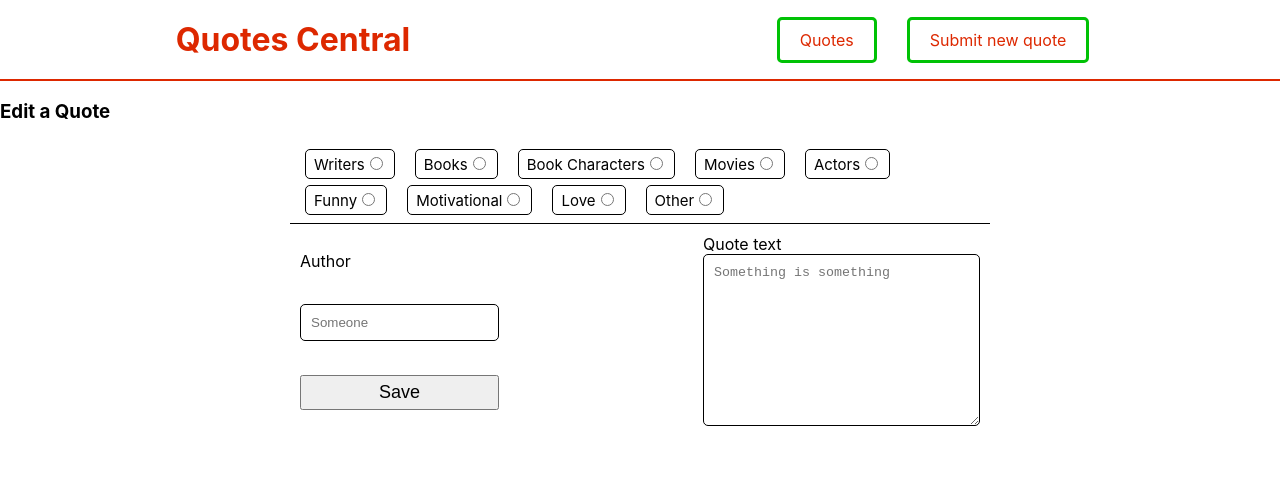
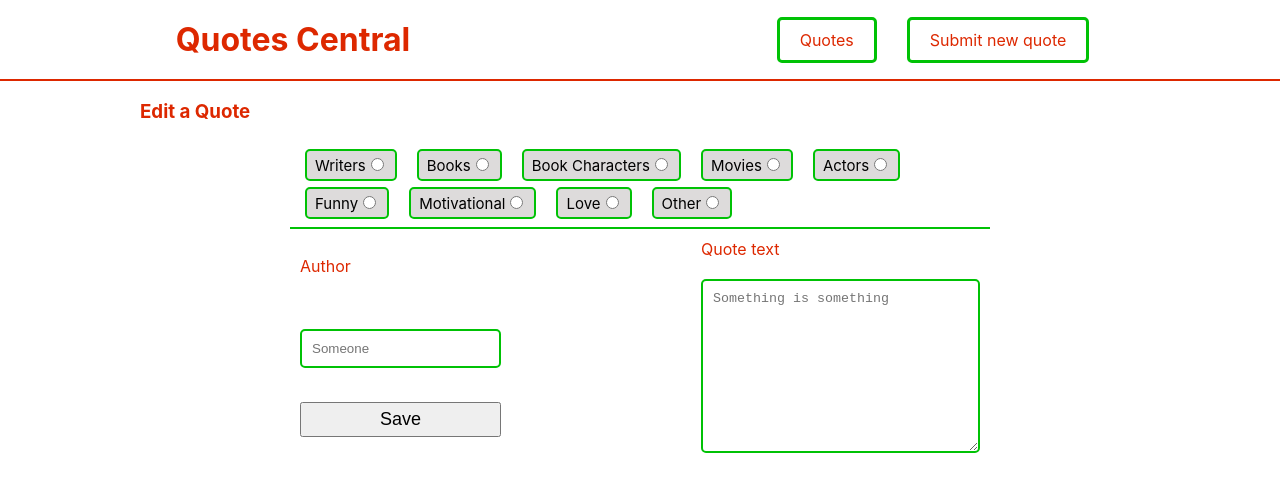
Before and after one commit to kbeksss/control-work-8, a React (Create React App) app: page /quotes/1/edit in a window 1280 px wide. Shown: the top 492 px of the page. Built offline with nearby package versions, Linux system fonts and the light colour scheme; no server answers; the HTML template or start-up script is replaced by a standard one.

Commit message:
Added some styles

```diff
--- a/src/components/Edit/Edit.css
+++ b/src/components/Edit/Edit.css
@@ -0,0 +1,7 @@
+.Edit{
+    max-width: 1000px;
+    margin: 10px auto;
+}
+.Edit h3{
+    color: #dd2800;
+}
--- a/src/components/Edit/Edit.js
+++ b/src/components/Edit/Edit.js
@@ -1,4 +1,5 @@
 import React, {Component} from 'react';
+import './Edit.css';
 import Form from "../Form/Form";
 import axiosQuote from "../../axios-quote";
 
--- a/src/components/Form/Form.css
+++ b/src/components/Form/Form.css
@@ -16,17 +16,22 @@
 
 .Inputs input, .Inputs textarea{
     border-radius: 5px;
-    border: 1px solid;
+    border: 2px solid #00c205;
     padding: 10px;
+}
+.Inputs label{
+    color: #dd2800;
+    padding-bottom: 20px;
 }
 
 .Variants{
     padding: 5px;
-    border-bottom: 1px solid;
+    border-bottom: 2px solid #00c205;
 }
 .Variants label{
+    background: #dddbdb;
     display: inline-block;
-    border: 1px solid;
+    border: 2px solid #00c205;
     border-radius: 5px;
     padding: 4px 8px;
     font-size: 15px;
--- a/src/containers/Quotes/Quotes.css
+++ b/src/containers/Quotes/Quotes.css
@@ -22,4 +22,5 @@
     text-decoration: none;
     padding: 10px 15px;
     display: inline-block;
+    border-radius: 6px;
 }
```
